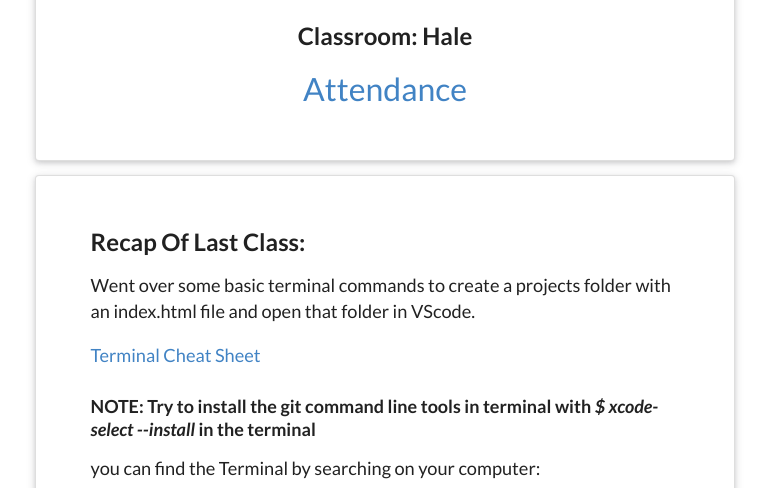
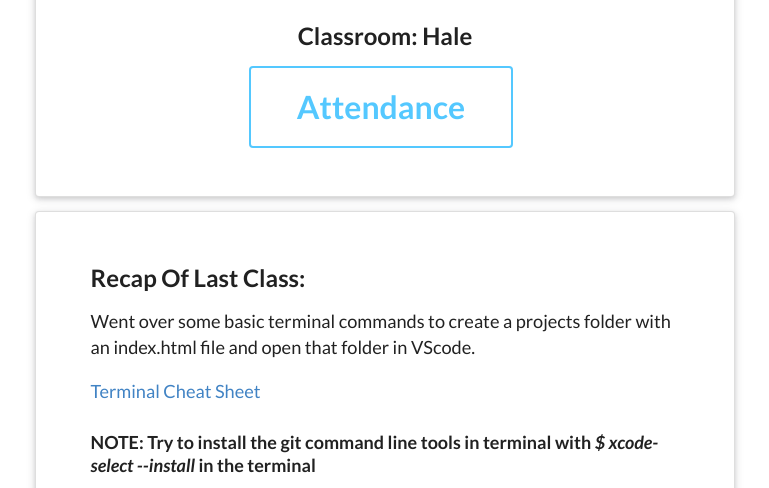
Before and after one commit to carlcorsini/ViT-5.22.19, a plain HTML site: page index.html in a window 1280 px wide. Shown: the part 273-761 px from the top of the page, without its empty margins (255-1024 px from the left). Drawn offline with nearby package versions, Linux system fonts and the light colour scheme.

Commit message:
changed a tag to button

```diff
--- a/index.html
+++ b/index.html
@@ -18,7 +18,11 @@
             title="source: imgur.com" />
         <h1 class="ui header">5.22.19</h1>
         <h2 class="ui header">Classroom: Hale</h2>
-        <p id="attendance"><a target="_blank" href="https://forms.gle/T6qM4askuRPxYWxs9">Attendance</a></p>
+        <a target="_blank" href="https://forms.gle/T6qM4askuRPxYWxs9">
+            <button id="attendance" class="ui inverted primary button">
+                Attendance
+            </button>
+        </a>
 
     </div>
     <div id="recap" class="ui raised very padded text container segment">
--- a/styles.css
+++ b/styles.css
@@ -4,7 +4,9 @@
 }
 
 #attendance {
+    color-adjust: inherit;
     font-size: 2em;
+    text-decoration: none;
 }
 
 #recap {
```
